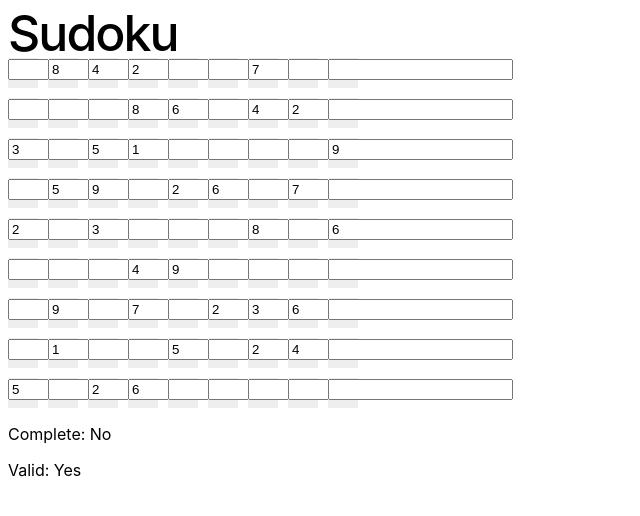
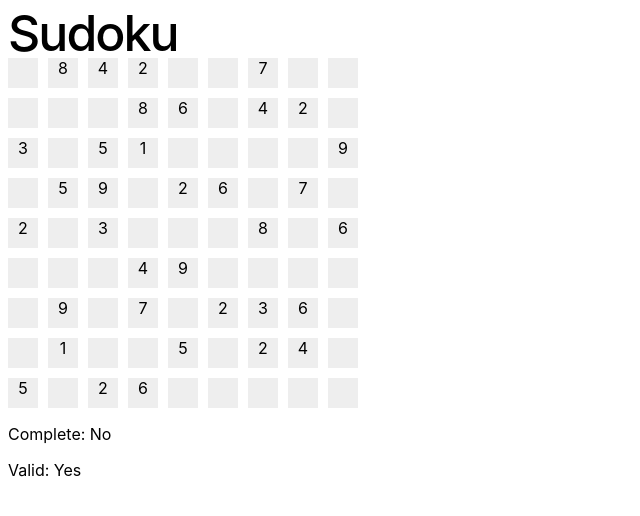
Before and after one commit to cawhitworth/sudoku-ng, an Angular app: page / in a window 1280 px wide. Shown: the top 516 px of the page, without its empty margins (0-640 px from the left). Built offline with nearby package versions, Linux system fonts and the light colour scheme.

Commit message:
Click on a cell to highlight!

```diff
--- a/src/app/cell/cell.component.css
+++ b/src/app/cell/cell.component.css
@@ -4,3 +4,7 @@
     height: 30px;
     text-align: center;
 }
+
+.sudoku-cell.highlighted {
+    background: #bee;
+}
--- a/src/app/cell/cell.component.html
+++ b/src/app/cell/cell.component.html
@@ -1,5 +1,5 @@
-<div class="sudoku-cell">
-    <input type="text" value="{{
+<div class="sudoku-cell" [class.highlighted]="highlighted" (click)="cellClick()">
+    {{
         parentgrid.cells[cellIndex].empty ? '' : parentgrid.cells[cellIndex].value
-    }}" (change)="updateParentGrid($event)" />
+    }}
 </div>
--- a/src/app/cell/cell.component.ts
+++ b/src/app/cell/cell.component.ts
@@ -12,8 +12,14 @@ import { Grid } from '../grid';
 export class CellComponent {
   @Input() parentgrid!: Grid;
   @Input() cellIndex!: number;
+  @Input() highlighted: boolean = false;
 
   @Output() parentgridChange = new EventEmitter<Grid>();
+  @Output() gridClicked = new EventEmitter<number>();
+
+  cellClick(): void {
+    this.gridClicked.emit(this.cellIndex);
+  }
 
   updateParentGrid(evt: any): void {
     let newValue: number = parseInt(evt.target.value);
--- a/src/app/grid/grid.component.html
+++ b/src/app/grid/grid.component.html
@@ -1,7 +1,7 @@
 <div class="sudoku-grid">
     <app-cell *ngFor="let _ of [].constructor(81); let i = index"
-    [cellIndex]="i"
-    [(parentgrid)]="sudokuGrid" (parentgridChange)="update()"
+    [cellIndex]="i" [highlighted]="highlightedCell == i"
+    [(parentgrid)]="sudokuGrid" (parentgridChange)="update()" (gridClicked)="gridClicked($event)"
     ></app-cell>
 </div>
 <div>
--- a/src/app/grid/grid.component.ts
+++ b/src/app/grid/grid.component.ts
@@ -14,6 +14,7 @@ import { Grid } from '../grid';
 export class GridComponent {
   sudokuService: SudokuService = inject(SudokuService);
   sudokuGrid: Grid;
+  highlightedCell: number = -1;
   complete: boolean = false;
   valid: boolean = false;
   constructor() {
@@ -26,4 +27,8 @@ export class GridComponent {
     console.log("Grid updated");
     console.log(this.sudokuGrid);
   }
+
+  gridClicked(cell: number): void {
+    this.highlightedCell = cell;
+  }
 }
```
